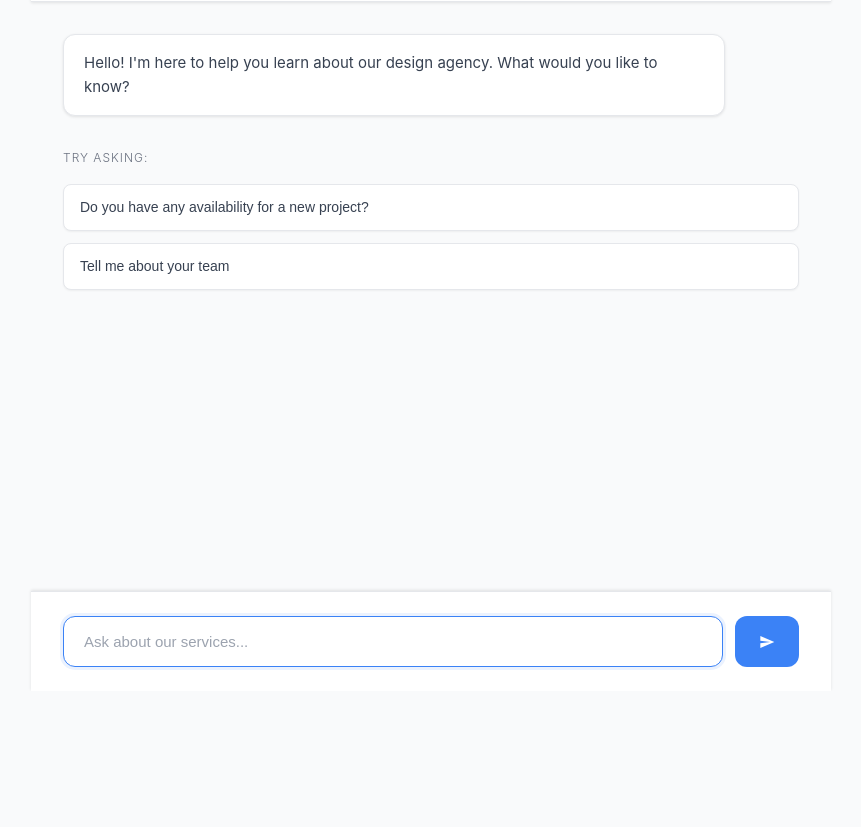
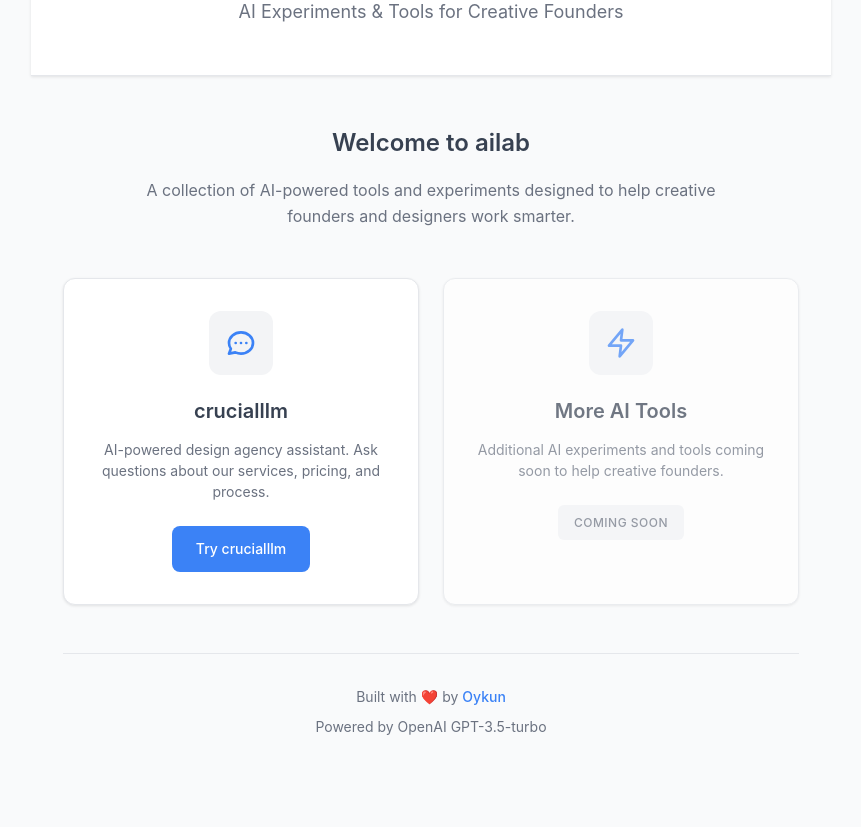
Before and after one commit to oykun/crucial-chat, a website: page public/index.html in a window 1280 px wide. Shown: the part 109-936 px from the top of the page, without its empty margins (209-1070 px from the left). Before the commit the page ends 800 px from the top, so only its background shows below. Drawn offline with Linux system fonts and the light colour scheme; no server answers.

Commit message:
Restructure project: ailab hub with crucialllm product
- Created ailab hub page with clean design
- Moved chat functionality to crucialllm/ subfolder
- Updated all file paths and API references
- New structure supports multiple AI products
- ailab.oykun.com now serves as landing page
- ailab.oykun.com/crucialllm/ for the AI chat

```diff
--- a/api/chat.js
+++ b/api/chat.js
@@ -25,7 +25,7 @@
     // Read agency information from markdown file
     let agencyInfo = '';
     try {
-      const agencyInfoPath = path.join(process.cwd(), 'public', 'agency-info.md');
+          const agencyInfoPath = path.join(process.cwd(), 'public', 'crucialllm', 'agency-info.md');
       agencyInfo = fs.readFileSync(agencyInfoPath, 'utf8');
     } catch (error) {
       console.error('Error reading agency info:', error);
--- a/public/script.js
+++ b/public/crucialllm/script.js
@@ -54,7 +54,7 @@
     showTyping();
 
     try {
-        const response = await fetch('/api/chat', {
+        const response = await fetch('../api/chat', {
             method: 'POST',
             headers: {
                 'Content-Type': 'application/json',
@@ -101,7 +101,7 @@
     const statusText = document.getElementById('statusText');
 
     try {
-        const response = await fetch('/api/health');
+        const response = await fetch('../api/health');
         const data = await response.json();
 
         if (data.status === 'healthy') {
--- /dev/null
+++ b/public/crucialllm/styles.css
@@ -0,0 +1,262 @@
+* {
+    margin: 0;
+    padding: 0;
+    box-sizing: border-box;
+}
+
+body {
+    font-family: -apple-system, BlinkMacSystemFont, 'Segoe UI', Roboto, sans-serif;
+    line-height: 1.6;
+    color: #374151;
+    background: #f9fafb;
+    margin: 0;
+    padding: 0;
+    height: 100vh;
+    overflow: hidden;
+}
+
+.container {
+    height: 100vh;
+    max-width: 800px;
+    margin: 0 auto;
+    display: flex;
+    flex-direction: column;
+    background: #f9fafb;
+}
+
+.header {
+    background: white;
+    color: #374151;
+    padding: 24px 32px;
+    text-align: center;
+    flex-shrink: 0;
+    border-bottom: 1px solid #e5e7eb;
+    position: relative;
+    box-shadow: 0 1px 3px rgba(0, 0, 0, 0.1);
+}
+
+.header h1 {
+    margin: 0 0 8px 0;
+    font-size: 20px;
+    font-weight: 600;
+    color: #374151;
+}
+
+.header p {
+    margin: 0;
+    font-size: 14px;
+    font-weight: 400;
+    color: #6b7280;
+}
+
+.health-indicator {
+    position: absolute;
+    top: 16px;
+    right: 24px;
+    display: flex;
+    align-items: center;
+    gap: 8px;
+    font-size: 12px;
+    font-weight: 500;
+    color: #6b7280;
+}
+
+.status-dot {
+    width: 8px;
+    height: 8px;
+    border-radius: 50%;
+    animation: pulse 2s infinite;
+}
+
+.status-dot.healthy {
+    background: #00ff00;
+}
+
+.status-dot.unhealthy {
+    background: #ff0000;
+}
+
+.status-dot.checking {
+    background: #ffaa00;
+}
+
+@keyframes pulse {
+    0% { opacity: 1; }
+    50% { opacity: 0.5; }
+    100% { opacity: 1; }
+}
+
+.chat-container {
+    flex: 1;
+    overflow-y: auto;
+    padding: 32px;
+    background: #f9fafb;
+}
+
+.message {
+    margin-bottom: 24px;
+    max-width: 90%;
+}
+
+.message.user {
+    margin-left: auto;
+    text-align: right;
+}
+
+.message.bot {
+    margin-right: auto;
+}
+
+.message-content {
+    padding: 16px 20px;
+    font-size: 15px;
+    line-height: 1.6;
+    color: #374151;
+    font-weight: 400;
+    background: white;
+    border-radius: 12px;
+    box-shadow: 0 1px 3px rgba(0, 0, 0, 0.1);
+    border: 1px solid #e5e7eb;
+}
+
+.input-container {
+    padding: 24px 32px;
+    display: flex;
+    gap: 12px;
+    background: white;
+    border-top: 1px solid #e5e7eb;
+    flex-shrink: 0;
+    box-shadow: 0 -1px 3px rgba(0, 0, 0, 0.1);
+}
+
+.input-container input {
+    flex: 1;
+    padding: 16px 20px;
+    border: 1px solid #e5e7eb;
+    border-radius: 12px;
+    background: #f9fafb;
+    font-size: 15px;
+    outline: none;
+    color: #374151;
+    font-weight: 400;
+    transition: all 0.2s ease;
+}
+
+.input-container input:focus {
+    border-color: #3b82f6;
+    background: white;
+    box-shadow: 0 0 0 3px rgba(59, 130, 246, 0.1);
+}
+
+.input-container input::placeholder {
+    color: #9ca3af;
+    font-weight: 400;
+}
+
+.input-container button {
+    padding: 16px 24px;
+    background: #3b82f6;
+    color: white;
+    border: none;
+    border-radius: 12px;
+    font-size: 14px;
+    font-weight: 500;
+    cursor: pointer;
+    transition: all 0.2s ease;
+    display: flex;
+    align-items: center;
+    justify-content: center;
+    min-width: 48px;
+}
+
+.input-container button:hover {
+    background: #2563eb;
+    transform: translateY(-1px);
+}
+
+.input-container button:disabled {
+    background: #9ca3af;
+    color: white;
+    cursor: not-allowed;
+    transform: none;
+}
+
+.typing {
+    display: none;
+    color: #6b7280;
+    font-style: italic;
+    padding: 16px 20px;
+    font-size: 15px;
+}
+
+.error {
+    color: #374151;
+    background: white;
+    border: 1px solid #e5e7eb;
+    padding: 16px 20px;
+    margin: 20px 0;
+    font-size: 15px;
+    border-radius: 12px;
+    box-shadow: 0 1px 3px rgba(0, 0, 0, 0.1);
+}
+
+.sample-questions {
+    margin: 32px 0;
+    padding: 0;
+}
+
+.sample-questions-label {
+    color: #6b7280;
+    font-size: 12px;
+    margin-bottom: 16px;
+    font-weight: 300;
+    text-transform: uppercase;
+    letter-spacing: 1px;
+}
+
+.sample-question-btn {
+    display: block;
+    width: 100%;
+    margin: 12px 0;
+    padding: 12px 16px;
+    background: white;
+    color: #374151;
+    border: 1px solid #e5e7eb;
+    border-radius: 8px;
+    font-size: 14px;
+    cursor: pointer;
+    transition: all 0.2s ease;
+    text-align: left;
+    font-weight: 400;
+    line-height: 1.5;
+    box-shadow: 0 1px 2px rgba(0, 0, 0, 0.05);
+}
+
+.sample-question-btn:hover {
+    background: #f3f4f6;
+    border-color: #d1d5db;
+    transform: translateY(-1px);
+    box-shadow: 0 2px 4px rgba(0, 0, 0, 0.1);
+}
+
+.sample-question-btn:last-child {
+    margin-bottom: 0;
+}
+
+/* Scrollbar styling */
+.chat-container::-webkit-scrollbar {
+    width: 6px;
+}
+
+.chat-container::-webkit-scrollbar-track {
+    background: transparent;
+}
+
+.chat-container::-webkit-scrollbar-thumb {
+    background: #d1d5db;
+    border-radius: 3px;
+}
+
+.chat-container::-webkit-scrollbar-thumb:hover {
+    background: #9ca3af;
+}
--- a/public/index.html
+++ b/public/index.html
@@ -3,48 +3,51 @@
 <head>
     <meta charset="UTF-8">
     <meta name="viewport" content="width=device-width, initial-scale=1.0">
-    <title>AI Design Agency Assistant</title>
+    <title>ailab - AI Experiments by Oykun</title>
     <link rel="stylesheet" href="styles.css">
 </head>
 <body>
     <div class="container">
         <div class="header">
-            <div class="health-indicator" id="healthIndicator">
-                <div class="status-dot checking" id="statusDot"></div>
-                <span id="statusText">Checking...</span>
-            </div>
             <h1>ailab.oykun.com</h1>
-            <p>AI Design Partner for Creative Founders</p>
+            <p>AI Experiments & Tools for Creative Founders</p>
         </div>
 
-        <div class="chat-container" id="chatContainer">
-            <div class="message bot">
-                <div class="message-content">
-                    Hello! I'm here to help you learn about our design agency. What would you like to know?
+        <div class="main-content">
+            <div class="intro">
+                <h2>Welcome to ailab</h2>
+                <p>A collection of AI-powered tools and experiments designed to help creative founders and designers work smarter.</p>
+            </div>
+
+            <div class="tools-grid">
+                <div class="tool-card">
+                    <div class="tool-icon">
+                        <svg width="32" height="32" viewBox="0 0 24 24" fill="none" xmlns="http://www.w3.org/2000/svg">
+                            <path d="M8 12h.01M12 12h.01M16 12h.01M21 12c0 4.418-4.03 8-9 8a9.863 9.863 0 01-4.255-.949L3 20l1.395-3.72C3.512 15.042 3 13.574 3 12c0-4.418 4.03-8 9-8s9 3.582 9 8z" stroke="currentColor" stroke-width="2" stroke-linecap="round" stroke-linejoin="round"/>
+                        </svg>
+                    </div>
+                    <h3>crucialllm</h3>
+                    <p>AI-powered design agency assistant. Ask questions about our services, pricing, and process.</p>
+                    <a href="crucialllm/" class="tool-button">Try crucialllm</a>
+                </div>
+
+                <div class="tool-card coming-soon">
+                    <div class="tool-icon">
+                        <svg width="32" height="32" viewBox="0 0 24 24" fill="none" xmlns="http://www.w3.org/2000/svg">
+                            <path d="M13 2L3 14h9l-1 8 10-12h-9l1-8z" stroke="currentColor" stroke-width="2" stroke-linecap="round" stroke-linejoin="round"/>
+                        </svg>
+                    </div>
+                    <h3>More AI Tools</h3>
+                    <p>Additional AI experiments and tools coming soon to help creative founders.</p>
+                    <span class="coming-soon-badge">Coming Soon</span>
                 </div>
             </div>
 
-            <div class="sample-questions">
-                <p class="sample-questions-label">Try asking:</p>
-                <button class="sample-question-btn" onclick="sendSampleQuestion('Do you have any availability for a new project?')">
-                    Do you have any availability for a new project?
-                </button>
-                <button class="sample-question-btn" onclick="sendSampleQuestion('Tell me about your team')">
-                    Tell me about your team
-                </button>
+            <div class="footer">
+                <p>Built with ❤️ by <a href="https://crucial.design" target="_blank">Oykun</a></p>
+                <p>Powered by OpenAI GPT-3.5-turbo</p>
             </div>
         </div>
-
-        <div class="input-container">
-            <input type="text" id="messageInput" placeholder="Ask about our services..." autocomplete="off">
-            <button id="sendButton">
-                <svg width="16" height="16" viewBox="0 0 24 24" fill="none" xmlns="http://www.w3.org/2000/svg">
-                    <path d="M2.01 21L23 12 2.01 3 2 10l15 2-15 2z" fill="currentColor"/>
-                </svg>
-            </button>
-        </div>
     </div>
-
-    <script src="script.js"></script>
 </body>
 </html>
--- a/public/styles.css
+++ b/public/styles.css
@@ -11,252 +11,200 @@
     background: #f9fafb;
     margin: 0;
     padding: 0;
-    height: 100vh;
-    overflow: hidden;
+    min-height: 100vh;
 }
 
 .container {
-    height: 100vh;
     max-width: 800px;
     margin: 0 auto;
-    display: flex;
-    flex-direction: column;
     background: #f9fafb;
+    min-height: 100vh;
 }
 
 .header {
     background: white;
     color: #374151;
-    padding: 24px 32px;
+    padding: 48px 32px;
     text-align: center;
-    flex-shrink: 0;
     border-bottom: 1px solid #e5e7eb;
-    position: relative;
     box-shadow: 0 1px 3px rgba(0, 0, 0, 0.1);
 }
 
 .header h1 {
     margin: 0 0 8px 0;
-    font-size: 20px;
+    font-size: 32px;
     font-weight: 600;
     color: #374151;
 }
 
 .header p {
     margin: 0;
-    font-size: 14px;
+    font-size: 18px;
     font-weight: 400;
     color: #6b7280;
 }
 
-.health-indicator {
-    position: absolute;
-    top: 16px;
-    right: 24px;
-    display: flex;
-    align-items: center;
-    gap: 8px;
-    font-size: 12px;
-    font-weight: 500;
-    color: #6b7280;
+.main-content {
+    padding: 48px 32px;
 }
 
-.status-dot {
-    width: 8px;
-    height: 8px;
-    border-radius: 50%;
-    animation: pulse 2s infinite;
+.intro {
+    text-align: center;
+    margin-bottom: 48px;
 }
 
-.status-dot.healthy {
-    background: #00ff00;
+.intro h2 {
+    font-size: 24px;
+    font-weight: 600;
+    color: #374151;
+    margin-bottom: 16px;
 }
 
-.status-dot.unhealthy {
-    background: #ff0000;
+.intro p {
+    font-size: 16px;
+    color: #6b7280;
+    max-width: 600px;
+    margin: 0 auto;
 }
 
-.status-dot.checking {
-    background: #ffaa00;
+.tools-grid {
+    display: grid;
+    grid-template-columns: repeat(auto-fit, minmax(300px, 1fr));
+    gap: 24px;
+    margin-bottom: 48px;
 }
 
-@keyframes pulse {
-    0% { opacity: 1; }
-    50% { opacity: 0.5; }
-    100% { opacity: 1; }
-}
-
-.chat-container {
-    flex: 1;
-    overflow-y: auto;
-    padding: 32px;
-    background: #f9fafb;
-}
-
-.message {
-    margin-bottom: 24px;
-    max-width: 90%;
-}
-
-.message.user {
-    margin-left: auto;
-    text-align: right;
-}
-
-.message.bot {
-    margin-right: auto;
-}
-
-.message-content {
-    padding: 16px 20px;
-    font-size: 15px;
-    line-height: 1.6;
-    color: #374151;
-    font-weight: 400;
+.tool-card {
     background: white;
-    border-radius: 12px;
-    box-shadow: 0 1px 3px rgba(0, 0, 0, 0.1);
-    border: 1px solid #e5e7eb;
-}
-
-.input-container {
-    padding: 24px 32px;
-    display: flex;
-    gap: 12px;
-    background: white;
-    border-top: 1px solid #e5e7eb;
-    flex-shrink: 0;
-    box-shadow: 0 -1px 3px rgba(0, 0, 0, 0.1);
-}
-
-.input-container input {
-    flex: 1;
-    padding: 16px 20px;
     border: 1px solid #e5e7eb;
     border-radius: 12px;
-    background: #f9fafb;
-    font-size: 15px;
-    outline: none;
-    color: #374151;
-    font-weight: 400;
+    padding: 32px;
+    text-align: center;
+    box-shadow: 0 1px 3px rgba(0, 0, 0, 0.1);
     transition: all 0.2s ease;
 }
 
-.input-container input:focus {
-    border-color: #3b82f6;
-    background: white;
-    box-shadow: 0 0 0 3px rgba(59, 130, 246, 0.1);
+.tool-card:hover {
+    transform: translateY(-2px);
+    box-shadow: 0 4px 12px rgba(0, 0, 0, 0.15);
 }
 
-.input-container input::placeholder {
-    color: #9ca3af;
-    font-weight: 400;
+.tool-card.coming-soon {
+    opacity: 0.7;
+    cursor: default;
 }
 
-.input-container button {
-    padding: 16px 24px;
-    background: #3b82f6;
-    color: white;
-    border: none;
+.tool-card.coming-soon:hover {
+    transform: none;
+    box-shadow: 0 1px 3px rgba(0, 0, 0, 0.1);
+}
+
+.tool-icon {
+    width: 64px;
+    height: 64px;
+    background: #f3f4f6;
     border-radius: 12px;
-    font-size: 14px;
-    font-weight: 500;
-    cursor: pointer;
-    transition: all 0.2s ease;
     display: flex;
     align-items: center;
     justify-content: center;
-    min-width: 48px;
+    margin: 0 auto 20px;
+    color: #3b82f6;
 }
 
-.input-container button:hover {
+.tool-card h3 {
+    font-size: 20px;
+    font-weight: 600;
+    color: #374151;
+    margin-bottom: 12px;
+}
+
+.tool-card p {
+    font-size: 14px;
+    color: #6b7280;
+    margin-bottom: 24px;
+    line-height: 1.5;
+}
+
+.tool-button {
+    display: inline-block;
+    background: #3b82f6;
+    color: white;
+    text-decoration: none;
+    padding: 12px 24px;
+    border-radius: 8px;
+    font-size: 14px;
+    font-weight: 500;
+    transition: all 0.2s ease;
+}
+
+.tool-button:hover {
     background: #2563eb;
     transform: translateY(-1px);
 }
 
-.input-container button:disabled {
-    background: #9ca3af;
-    color: white;
-    cursor: not-allowed;
-    transform: none;
+.coming-soon-badge {
+    display: inline-block;
+    background: #f3f4f6;
+    color: #6b7280;
+    padding: 8px 16px;
+    border-radius: 6px;
+    font-size: 12px;
+    font-weight: 500;
+    text-transform: uppercase;
+    letter-spacing: 0.5px;
 }
 
-.typing {
-    display: none;
-    color: #6b7280;
-    font-style: italic;
-    padding: 16px 20px;
-    font-size: 15px;
+.footer {
+    text-align: center;
+    padding: 32px 0;
+    border-top: 1px solid #e5e7eb;
+    margin-top: 48px;
 }
 
-.error {
-    color: #374151;
-    background: white;
-    border: 1px solid #e5e7eb;
-    padding: 16px 20px;
-    margin: 20px 0;
-    font-size: 15px;
-    border-radius: 12px;
-    box-shadow: 0 1px 3px rgba(0, 0, 0, 0.1);
+.footer p {
+    font-size: 14px;
+    color: #6b7280;
+    margin-bottom: 8px;
 }
 
-.sample-questions {
-    margin: 32px 0;
-    padding: 0;
+.footer a {
+    color: #3b82f6;
+    text-decoration: none;
+    font-weight: 500;
 }
 
-.sample-questions-label {
-    color: #6b7280;
-    font-size: 12px;
-    margin-bottom: 16px;
-    font-weight: 300;
-    text-transform: uppercase;
-    letter-spacing: 1px;
+.footer a:hover {
+    text-decoration: underline;
 }
 
-.sample-question-btn {
-    display: block;
-    width: 100%;
-    margin: 12px 0;
-    padding: 12px 16px;
-    background: white;
-    color: #374151;
-    border: 1px solid #e5e7eb;
-    border-radius: 8px;
-    font-size: 14px;
-    cursor: pointer;
-    transition: all 0.2s ease;
-    text-align: left;
-    font-weight: 400;
-    line-height: 1.5;
-    box-shadow: 0 1px 2px rgba(0, 0, 0, 0.05);
+/* Responsive design */
+@media (max-width: 768px) {
+    .header {
+        padding: 32px 20px;
     }
 
-.sample-question-btn:hover {
-    background: #f3f4f6;
-    border-color: #d1d5db;
-    transform: translateY(-1px);
-    box-shadow: 0 2px 4px rgba(0, 0, 0, 0.1);
+    .header h1 {
+        font-size: 24px;
     }
 
-.sample-question-btn:last-child {
-    margin-bottom: 0;
+    .header p {
+        font-size: 16px;
     }
 
-/* Scrollbar styling */
-.chat-container::-webkit-scrollbar {
-    width: 6px;
+    .main-content {
+        padding: 32px 20px;
     }
 
-.chat-container::-webkit-scrollbar-track {
-    background: transparent;
+    .intro h2 {
+        font-size: 20px;
     }
 
-.chat-container::-webkit-scrollbar-thumb {
-    background: #d1d5db;
-    border-radius: 3px;
+    .tools-grid {
+        grid-template-columns: 1fr;
+        gap: 20px;
     }
 
-.chat-container::-webkit-scrollbar-thumb:hover {
-    background: #9ca3af;
+    .tool-card {
+        padding: 24px;
     }
+}
```
Also changed, not shown: public/crucialllm/index.html (added, +50 -0 lines), public/crucialllm/agency-info.md (renamed from public/agency-info.md). Lines whose indentation alone changed are shown as unchanged.
